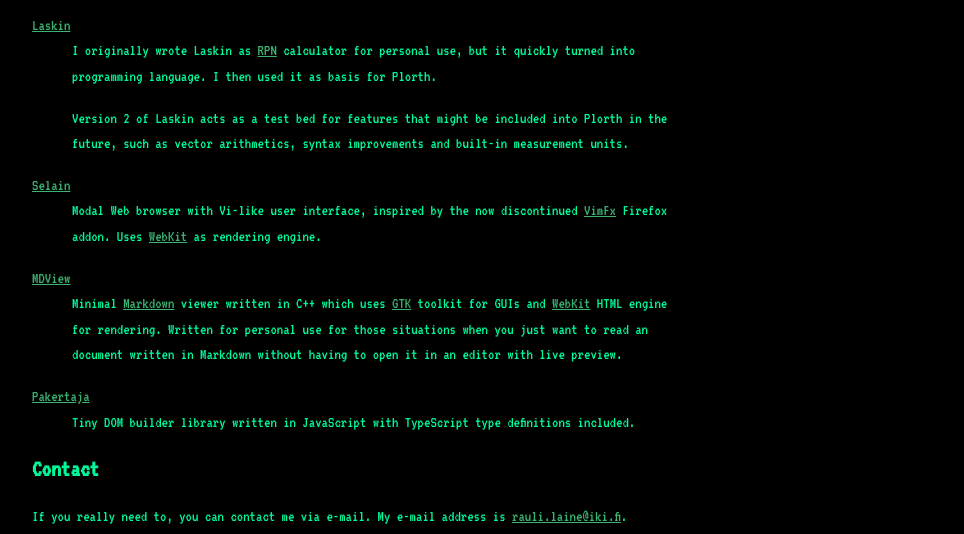
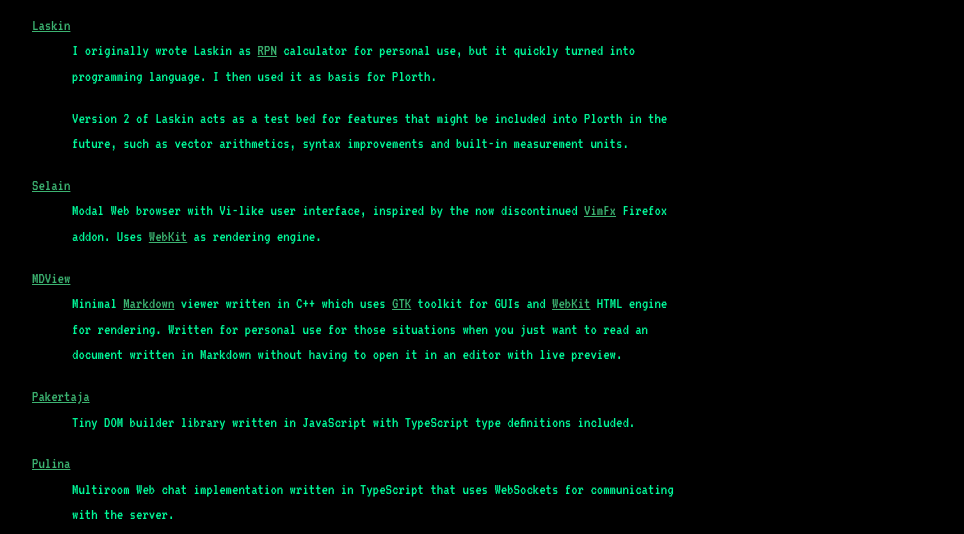
Before and after one commit to RauliL/RauliL.github.io, a plain HTML site: page index.html in a window 1280 px wide. Shown: the part 418-952 px from the top of the page, without its empty margins (283-1247 px from the left). Drawn offline with Linux system fonts and the light colour scheme.

Commit message:
Add entry about Pulina

```diff
--- a/index.html
+++ b/index.html
@@ -92,6 +92,13 @@
           definitions included.
         </P>
       </DD>
+      <DT><A HREF="https://github.com/RauliL/pulina">Pulina</A></DT>
+      <DD>
+        <P>
+          Multiroom Web chat implementation written in TypeScript that uses
+          WebSockets for communicating with the server.
+        </P>
+      </DD>
     </DL>
     <H2>Contact</H2>
     <P>
```
